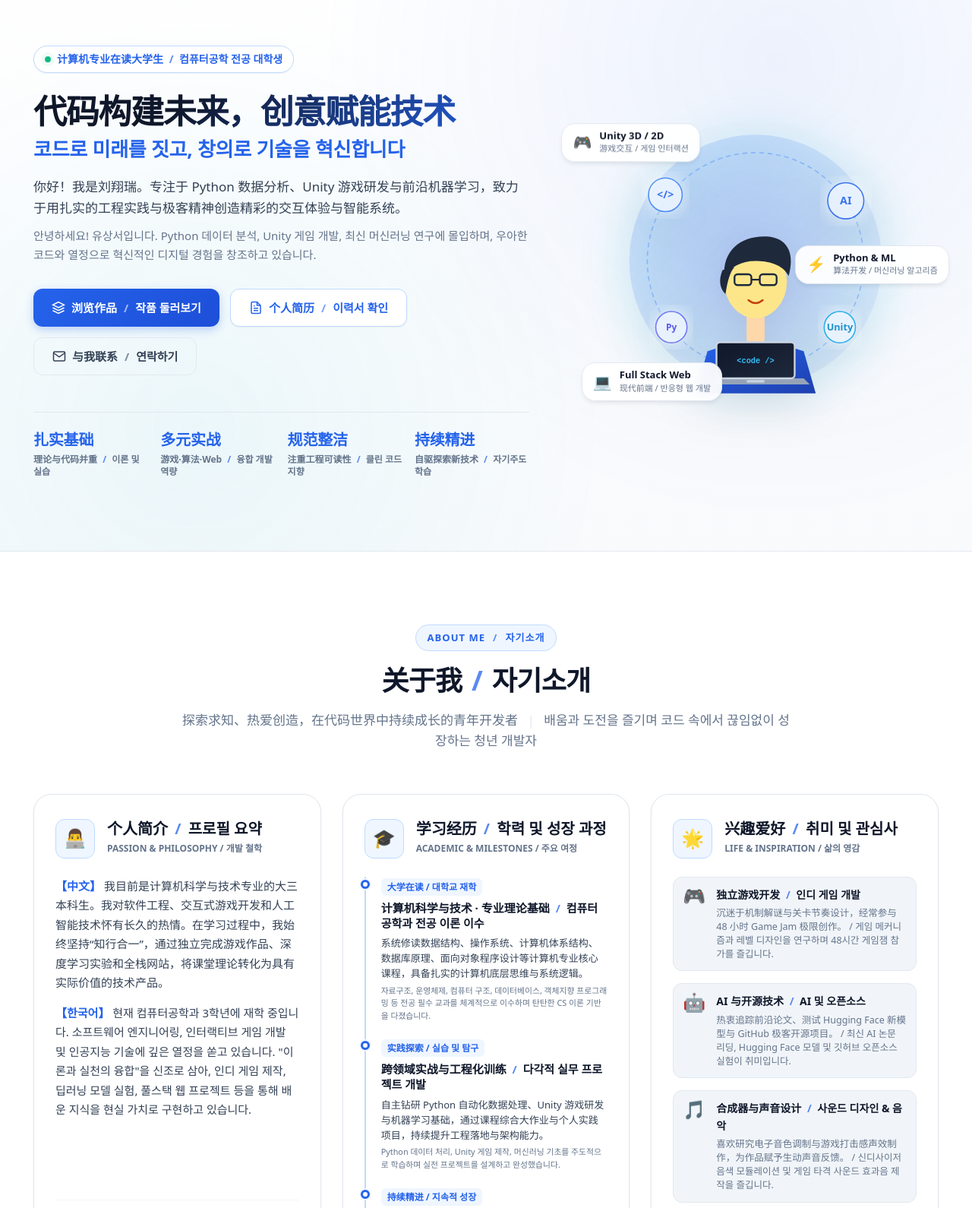
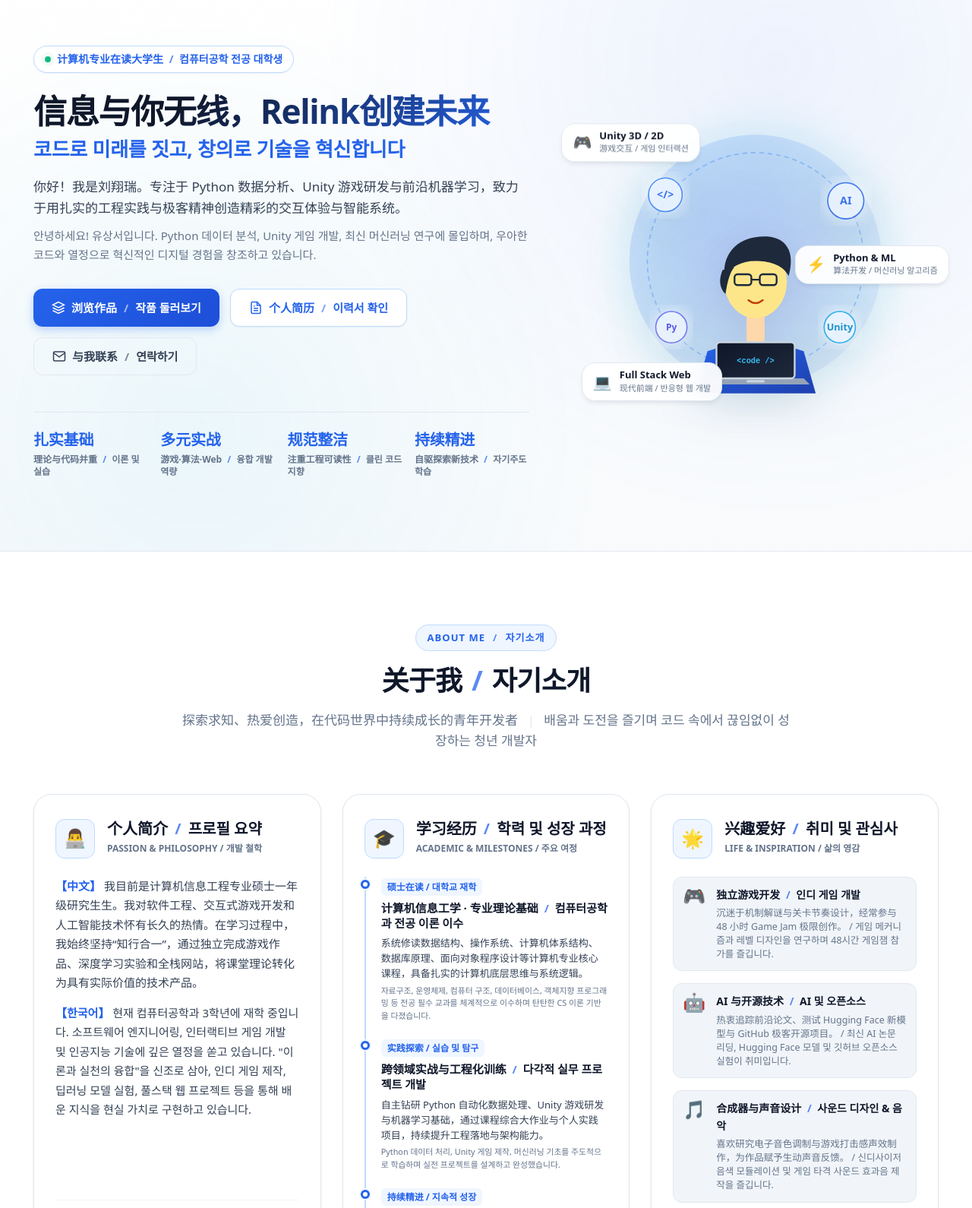
Before and after one commit to xiangruiliu961-prog/myportfolio-site, a plain HTML site: page index.html in a window 1280 px wide. Shown: the part 80-1670 px from the top of the page at 76% size. Drawn offline with Linux system fonts and the light colour scheme.

Commit message:
Update educational background and titles in index.html

```diff
--- a/index.html
+++ b/index.html
@@ -93,7 +93,7 @@
           </div>
 
           <h1 class="hero-title">
-            <span class="title-zh">代码构建未来，创意赋能技术</span>
+            <span class="title-zh">信息与你无线，Relink创建未来</span>
             <span class="title-kr">코드로 미래를 짓고, 창의로 기술을 혁신합니다</span>
           </h1>
 
@@ -230,7 +230,7 @@
             <div class="card-body-text">
               <p>
                 <strong class="text-primary">【中文】</strong>
-                我目前是计算机科学与技术专业的大三本科生。我对软件工程、交互式游戏开发和人工智能技术怀有长久的热情。在学习过程中，我始终坚持“知行合一”，通过独立完成游戏作品、深度学习实验和全栈网站，将课堂理论转化为具有实际价值的技术产品。
+                我目前是计算机信息工程专业硕士一年级研究生生。我对软件工程、交互式游戏开发和人工智能技术怀有长久的热情。在学习过程中，我始终坚持“知行合一”，通过独立完成游戏作品、深度学习实验和全栈网站，将课堂理论转化为具有实际价值的技术产品。
               </p>
               <p>
                 <strong class="text-primary">【한국어】</strong>
@@ -266,9 +266,9 @@
               <div class="timeline-item">
                 <div class="timeline-dot"></div>
                 <div class="timeline-content">
-                  <span class="timeline-time">大学在读 / 대학교 재학</span>
+                  <span class="timeline-time">硕士在读 / 대학교 재학</span>
                   <h4 class="timeline-title">
-                    <span>计算机科学与技术 · 专业理论基础</span>
+                    <span>计算机信息工学 · 专业理论基础</span>
                     <span class="slash">/</span>
                     <span>컴퓨터공학과 전공 이론 이수</span>
                   </h4>
@@ -1022,7 +1022,7 @@
                     <span>학교 및 전공</span>
                   </span>
                   <!-- 💡 提示：可以在此替换为您的学校与专业 / 이 곳에 본인 학교와 전공을 입력하세요 -->
-                  <span class="method-value">[高校名称 / 대학교 이름] · 计算机科学与技术专业</span>
+                  <span class="method-value">[大邱大学 / 대구대학교] · 计算机信息工学专业</span>
                 </div>
               </div>
             </div>
```
